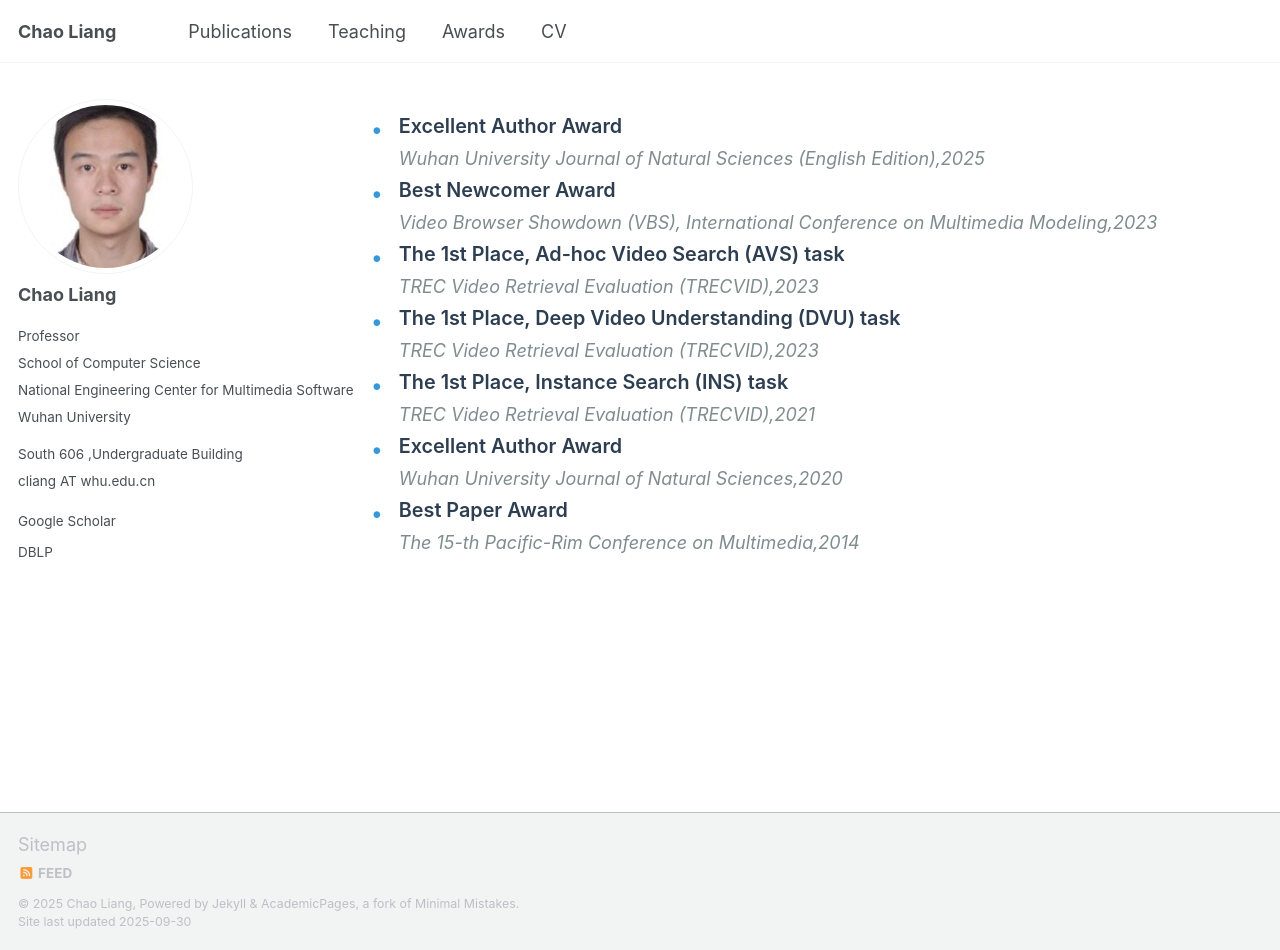
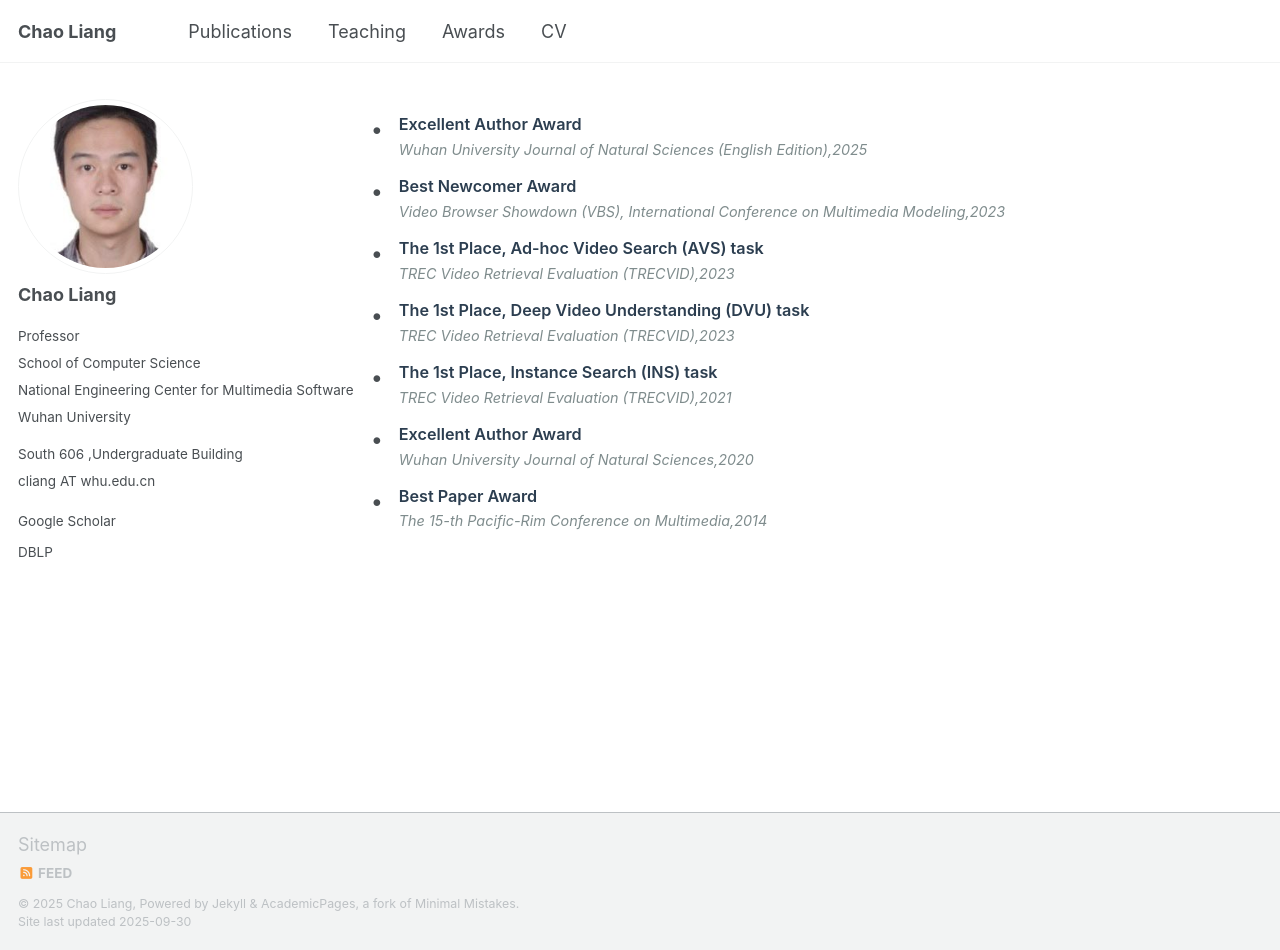
Before and after one commit to zhangsipng/page.github.io, a Jekyll site: the page built from _pages/awards.html, in a window 1280 px wide and 950 px high. Built offline with Jekyll 4.4.1, drawn with Linux system fonts in a browser that asks for light colours; a script that is not in the unit is left out.

Commit message:
Update awards.html

```diff
--- a/_pages/awards.html
+++ b/_pages/awards.html
@@ -14,7 +14,7 @@ author_profile: true
 }
 
 .award-item {
-  margin-bottom: 0.3em;
+  margin-bottom: 0.8em;
   padding-left: 1.5em;
   position: relative;
 }
@@ -28,13 +28,12 @@ author_profile: true
   position: absolute;
   left: 0;
   top: 0;
-  color: #3498db;
   font-weight: bold;
   font-size: 1.2em;
 }
 
 .award-title {
-  font-size: 1.1em;
+  font-size: 0.9em;
   font-weight: 600;
   color: #2c3e50;
   margin-bottom: 0.2em;
@@ -45,6 +44,7 @@ author_profile: true
   font-style: italic;
   color: #7f8c8d;
   margin-bottom: 0.2em;
+  font-size: 0.8em;
 }
 
 
```
